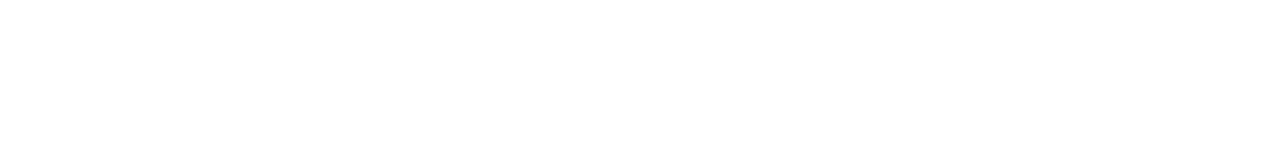
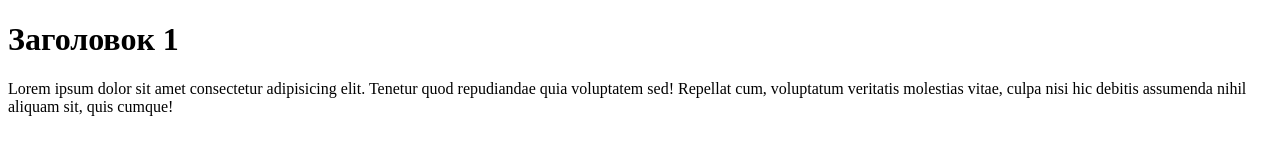
Before and after one commit to ecxqua/vetki, a plain HTML site: page index.html in a window 1280 px wide. Drawn offline with Linux system fonts and the light colour scheme.

Commit message:
текст рыба

```diff
--- a/index.html
+++ b/index.html
@@ -1,11 +1,16 @@
 <!DOCTYPE html>
 <html lang="en">
+
 <head>
     <meta charset="UTF-8">
     <meta name="viewport" content="width=device-width, initial-scale=1.0">
     <title>Новый сайт</title>
 </head>
+
 <body>
+    <h1>Заголовок 1 </h1>
+    <p>Lorem ipsum dolor sit amet consectetur adipisicing elit. Tenetur quod repudiandae quia voluptatem sed! Repellat
+        cum, voluptatum veritatis molestias vitae, culpa nisi hic debitis assumenda nihil aliquam sit, quis cumque!</p>
+</body>
 
-</body>
 </html>
```
